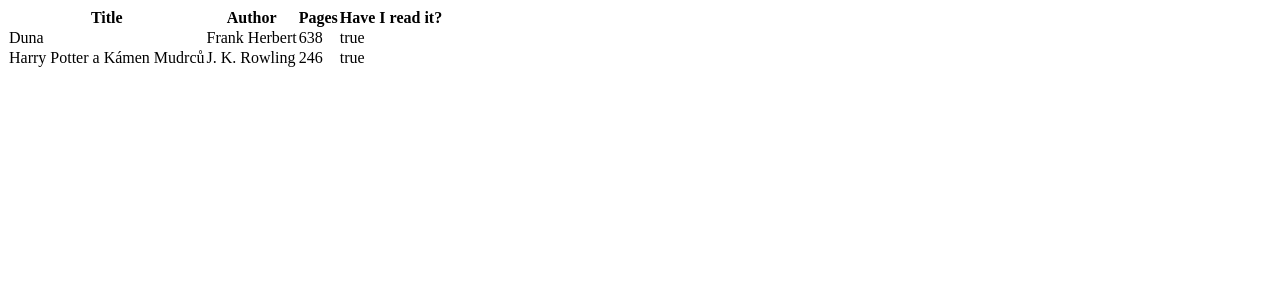
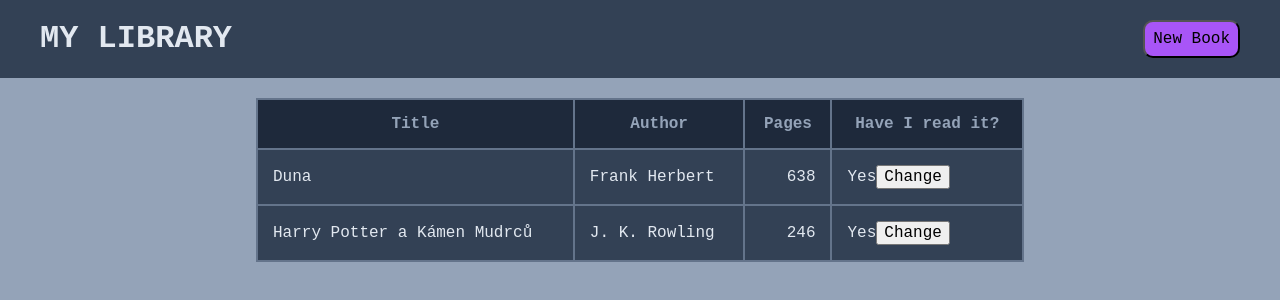
Before and after one commit to Sharpicek/library, a plain HTML site: page index.html in a window 1280 px wide. Drawn offline with Linux system fonts and the light colour scheme.

Commit message:
Forgot to commit, so I'm commiting a lot
Create header, change colors, add button to "read" column. Set font, just make it more beautiful.

```diff
--- a/index.html
+++ b/index.html
@@ -8,6 +8,10 @@
     <title>Library</title>
 </head>
 <body>
+    <header>
+        <h1>MY LIBRARY</h1>
+        <button class="add-book-btn">New Book</button>
+    </header>
     <table class="library" id="library">
         <tr>
             <th>Title</th>
--- a/script.js
+++ b/script.js
@@ -21,14 +21,30 @@ function showLibrary() {
     for (let i = 0; i < myLibrary.length; i++) {
 
         const newRow = table.insertRow(i + 1);
+        newRow.setAttribute("id",`row${i}`);
         let cellCount = 0;
 
         for (let key in myLibrary[i]) {
 
+            let value = myLibrary[i][key];
+
+            if (key === 'read') {
+                value = value ? "Yes" : "Ne";
+            }
+
             const newCell = newRow.insertCell(cellCount);
-            const newText = document.createTextNode(myLibrary[i][key]);
+            const newText = document.createTextNode(value);
             newCell.appendChild(newText);
             ++cellCount;
+
+            if (key === 'read') {
+                const changeButton = document.createElement("button");
+                changeButton.classList.add("delete-btn");
+                changeButton.setAttribute("id", `btn-cell${i}`);
+                changeButton.textContent = "Change";
+                newCell.setAttribute("id", `cell${i}`);
+                newCell.appendChild(changeButton);
+            }
 
         }
     }
--- a/styles.css
+++ b/styles.css
@@ -43,3 +43,71 @@ textarea {
 	font-family: inherit;
 	font-size: 100%;
 }
+
+body {
+    background-color: #94a3b8;
+    margin: 0;
+    font-family: 'Courier New', Courier, monospace;
+}
+
+/* ----- Header ----- */
+
+header {
+    background-color: #334155;
+    display: flex;
+    justify-content: space-between;
+}
+
+h1 {
+    margin: 0;
+    padding: 20px 40px;
+    color: #e2e8f0;
+    display: inline-block;
+}
+
+.add-book-btn {
+    align-self: center;
+    margin: 20px 40px;
+    padding: 0.5rem;
+    border-radius: 10px;
+    background-color: #a855f7;
+    transition-duration: 0.2s;
+    cursor: pointer;
+}
+
+.add-book-btn:hover {
+    background-color: #c084fc;
+}
+
+.add-book-btn:active {
+    transform: translateY(2px);
+}
+/* ----- Table ----- */
+
+.library, th, td {
+    border: 2px solid #64748b;
+    background-color: #334155;
+    color: #e2e8f0;
+}
+
+.library {
+    width: clamp(400px, 60%, 1000px);
+    margin: 20px auto;
+}
+
+th {
+    color: #94a3b8;
+    background-color: #1e293b;
+}
+
+th, td {
+    padding: 15px;
+}
+
+tr:hover td {
+    background-color: #475569;
+}
+
+tr td:nth-child(3) {
+    text-align: right;
+}
```
